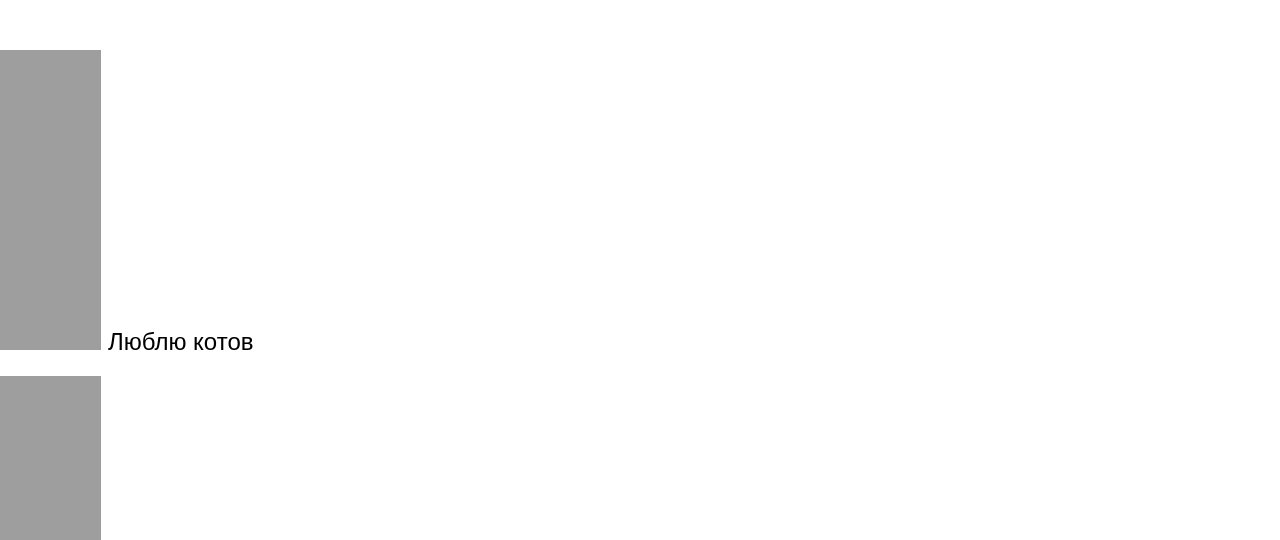
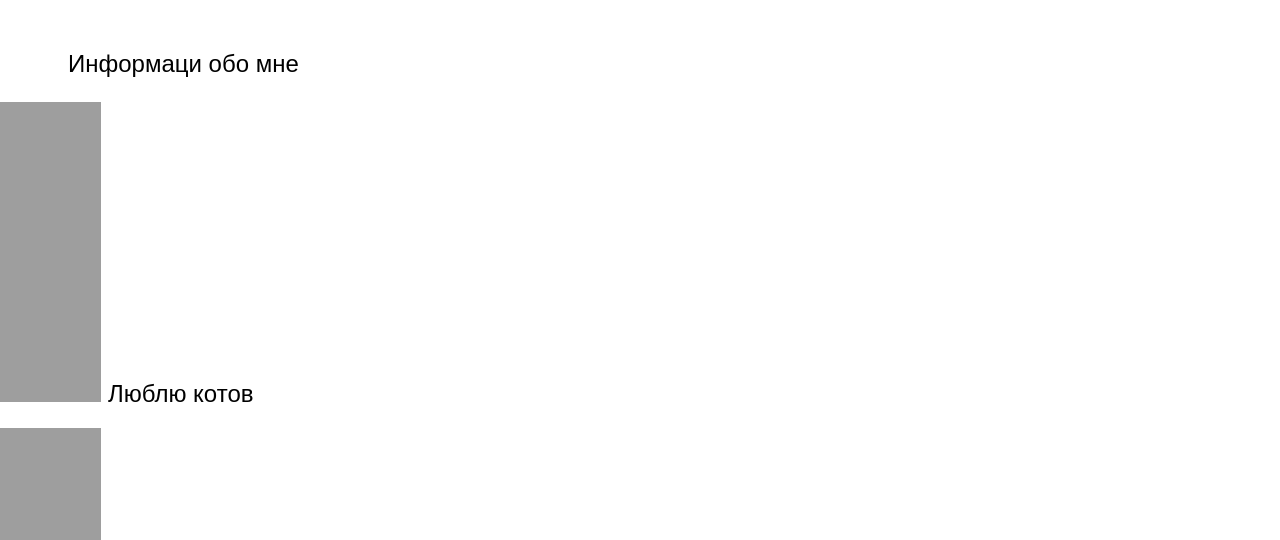
Before and after one commit to doughuser1/sait2, a plain HTML site: page index.html in a window 1280 px wide. Shown: the part 260-800 px from the top of the page. Drawn offline with Linux system fonts and the light colour scheme.

Commit message:
Update index.html

```diff
--- a/index.html
+++ b/index.html
@@ -9,7 +9,9 @@
     </header>
     <main>
       <h2>Погорелец Владислав</h2>
+      <p>Информаци обо мне </p>
       <ul>
+
         <li>Люблю котов</li>
         <li>Катаюсь на велике</li>
         <li>Делаю сайты</li>
```
